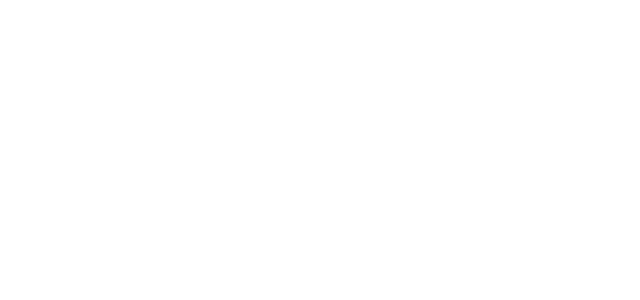
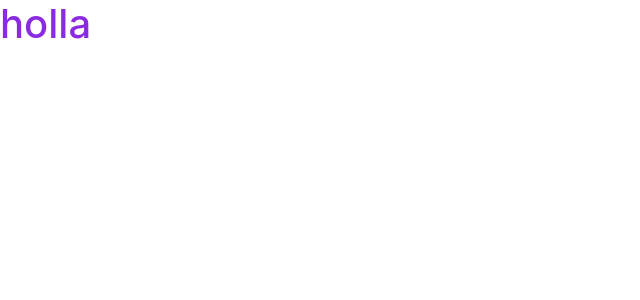
Before and after one commit to suad7/week1Quotes, an Angular app: page / in a window 1280 px wide. Shown: the top 300 px of the page, without its empty margins (0-640 px from the left). Built offline with nearby package versions, Linux system fonts and the light colour scheme.

Commit message:
added bootstrap in index.html

```diff
--- a/src/app/app.component.css
+++ b/src/app/app.component.css
@@ -0,0 +1,3 @@
+h1{
+    color: blueviolet;
+}
--- a/src/app/app.component.html
+++ b/src/app/app.component.html
@@ -0,0 +1,3 @@
+<div>
+    <h1>holla</h1>
+</div>
--- a/src/app/app.component.ts
+++ b/src/app/app.component.ts
@@ -8,3 +8,9 @@
 export class AppComponent {
   title = 'quotes';
 }
+export class Goal {
+  showDescription: boolean;
+  constructor(public id: number,public name: string,public description: string){
+    this.showDescription=false;
+  }
+}
--- a/src/index.html
+++ b/src/index.html
@@ -4,6 +4,7 @@
   <meta charset="utf-8">
   <title>Quotes</title>
   <base href="/">
+  <link href="https://stackpath.bootstrapcdn.com/bootstrap/4.4.1/css/bootstrap.min.css" rel="stylesheet" integrity="sha384-Vkoo8x4CGsO3+Hhxv8T/Q5PaXtkKtu6ug5TOeNV6gBiFeWPGFN9MuhOf23Q9Ifjh" crossorigin="anonymous">
   <meta name="viewport" content="width=device-width, initial-scale=1">
   <link rel="icon" type="image/x-icon" href="favicon.ico">
 </head>
```
